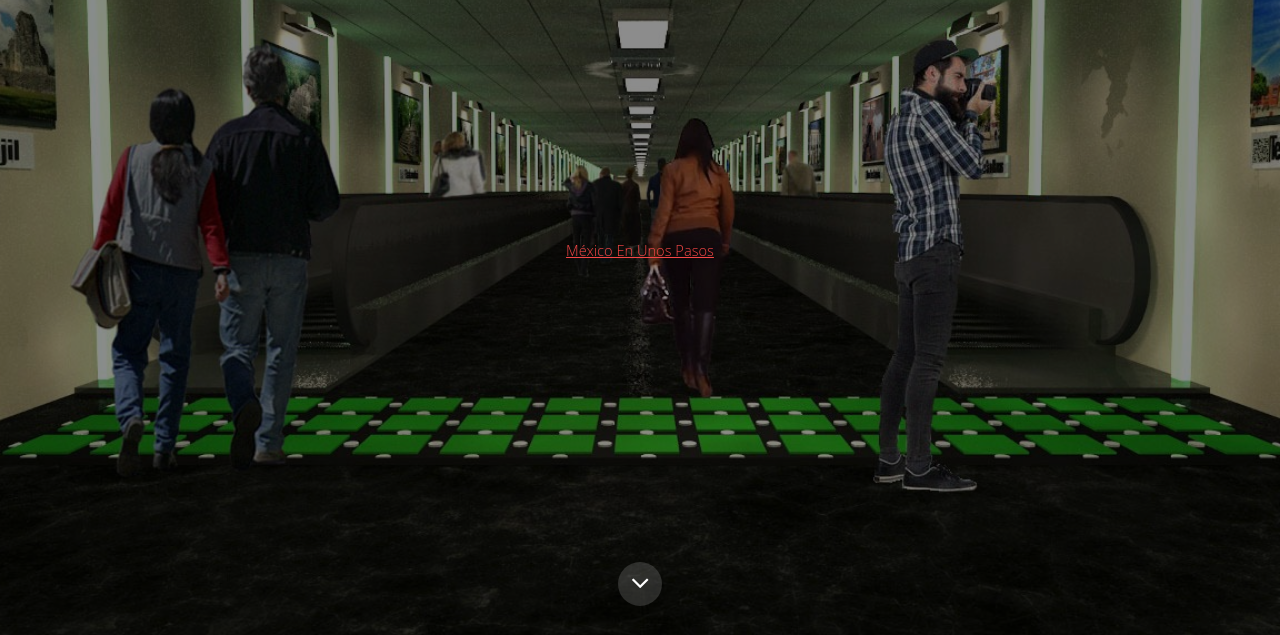
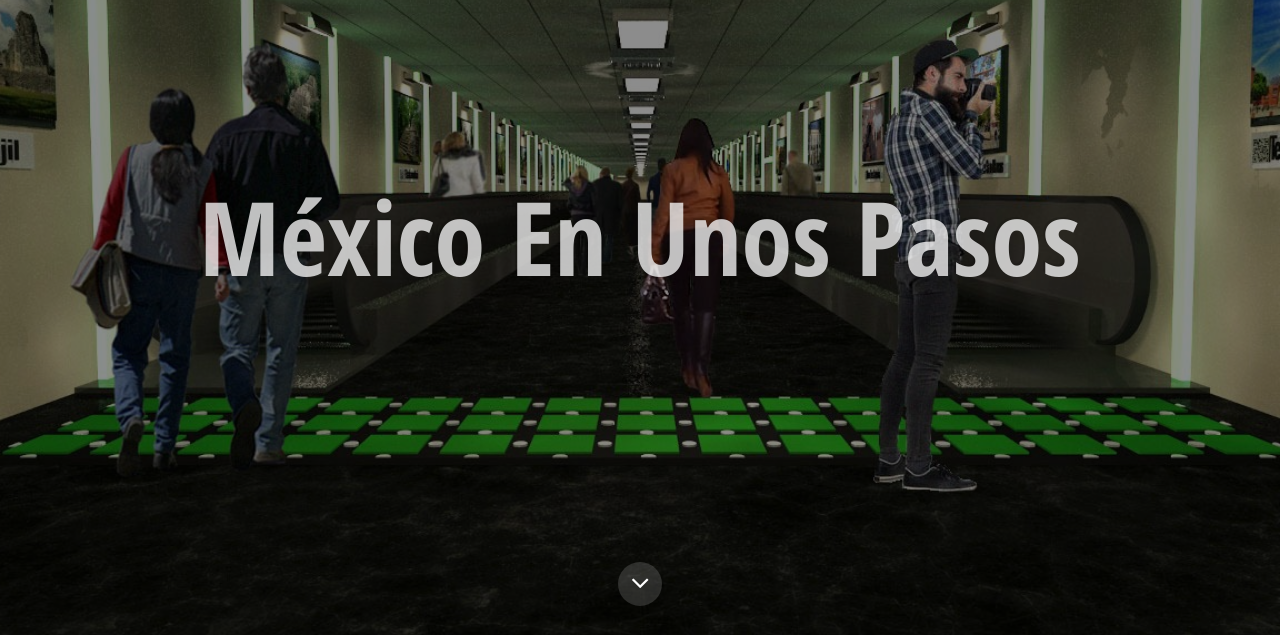
Before and after one commit to DanielRamirezX/En-unos-pasos, a plain HTML site: page index.html in a window 1280 px wide. Shown: the part 165-800 px from the top of the page. Drawn offline with Linux system fonts and the light colour scheme.

Commit message:
Correcion de errores en titulo

```diff
--- a/index.html
+++ b/index.html
@@ -40,7 +40,7 @@
 			<section id="banner" class="bg-img" data-bg="banner.jpeg">
 				<div class="inner">
 					<header>
-						<div class="logo"><a href="index.html">México En Unos Pasos</a></div>
+						<h1>México En Unos Pasos</h1>
 					</header>
 				</div>
 				<a href="#one" class="more">Learn More</a>
```
